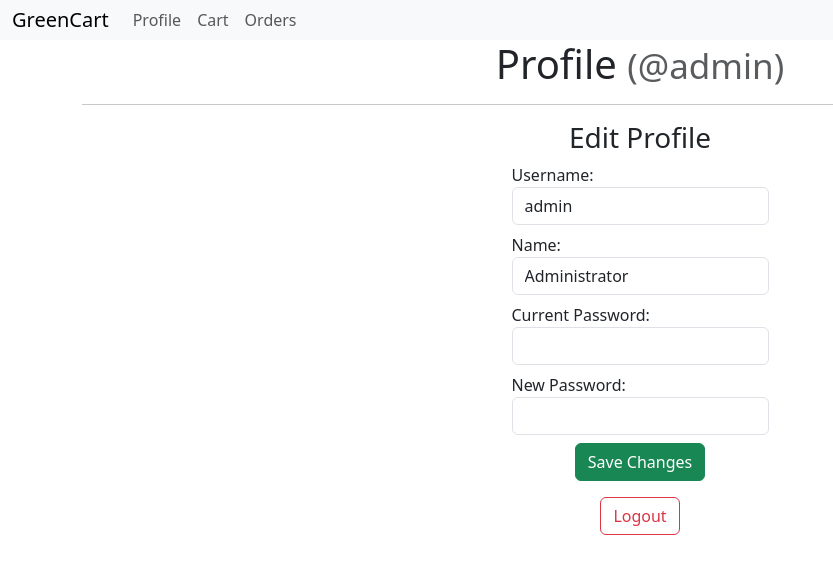
After one commit to Tabish112005/GreenCart-ShoppingWebApp, a Flask app: page /profile in a window 1280 px wide. The commit adds this page. Shown: the top 574 px of the page, without its empty margins (0-833 px from the left). Run offline with Flask 3, Linux system fonts and the light colour scheme; a user stored in the database is signed in; some libraries are stand-ins or nearby versions.

Commit message:
Added admin Page and fix password authentication with navbar issue

```diff
--- a/routes.py
+++ b/routes.py
@@ -1,12 +1,64 @@
-from flask import Flask, render_template, request, redirect, url_for, flash
+from functools import wraps
+from flask import Flask, render_template, request, redirect, url_for, flash, session
 
 from models import db, User, Product, Category, Cart, Order
 
 from app import app
+def auth_required(func):
+    @wraps(func)
+    def inner(*args, **kwargs):
+        if 'user_id' not in session:
+            flash('Please log in to access this page.')
+            return redirect(url_for('login'))
+        return func(*args, **kwargs)
+    return inner
 
 @app.route('/')
+@auth_required
 def index():
-    return render_template('index.html')
+    user = User.query.get(session['user_id'])
+    if user.is_admin:
+        return redirect(url_for('admin'))
+    else:
+        return render_template('index.html', user=User.query.get(session['user_id']))
+
+@app.route('/admin')
+@auth_required
+def admin():
+    user = User.query.get(session['user_id'])
+    if not user.is_admin:
+        flash('Access denied.')
+        return redirect(url_for('index'))
+    return render_template('admin.html', user=user)
+
+@app.route('/profile')
+@auth_required
+def profile():
+    return render_template('profile.html', user=User.query.get(session['user_id']))
+
+@app.route('/profile', methods=['POST'])
+@auth_required
+def profile_post():
+    user = User.query.get(session['user_id'])
+    username = request.form.get('username')
+    name = request.form.get('name')
+    password = request.form.get('password')
+    cpassword = request.form.get('cpassword')
+    if username == '' or name == '' or password == '' or cpassword == '':
+        flash('Username and password are required.')
+        return redirect(url_for('profile'))
+    if not user.check_password(cpassword):
+        flash('Incorrect current password.')
+        return redirect(url_for('profile'))
+    if User.query.filter(User.username==username, User.id!=user.id).first():
+        flash('Username already taken. Please choose another.')
+        return redirect(url_for('profile'))
+    user.username = username
+    user.name = name
+    user.password = password
+    db.session.commit()
+    flash('Profile updated successfully.')
+    return redirect(url_for('profile'))
 
 @app.route('/login')
 def login():
@@ -26,6 +78,8 @@ def login_post():
     if not user.check_password(password):
         flash('Incorrect password.')
         return redirect(url_for('login'))
+    # login successful
+    session['user_id'] = user.id
     return redirect(url_for('index'))
 
 @app.route('/register')
@@ -48,3 +102,23 @@ def register_post():
     db.session.commit()
     flash('Registration successful. Please log in.')
     return redirect(url_for('login'))
+
+@app.route('/logout')
+def logout():
+    session.pop('user_id', None)
+    return redirect(url_for('login'))
+
+@app.route('/cart')
+@auth_required
+def cart():
+    return ""
+
+@app.route('/orders')
+@auth_required
+def orders():
+    return ""
+
+@app.route('/category/add')
+@auth_required
+def add_category():
+    return ""
--- a/templates/index.html
+++ b/templates/index.html
@@ -5,5 +5,5 @@
 {% endblock %}
 
 {% block content %}
-Hello
+Hello {{user.name}}!
 {% endblock %}
--- a/templates/layout.html
+++ b/templates/layout.html
@@ -9,6 +9,7 @@
         {% endblock %}
     </title>
     <link href="https://cdn.jsdelivr.net/npm/bootstrap@5.3.8/dist/css/bootstrap.min.css" rel="stylesheet" integrity="sha384-sRIl4kxILFvY47J16cr9ZwB07vP4J8+LH7qKQnuqkuIAvNWLzeN8tE5YBujZqJLB" crossorigin="anonymous">
+    <link rel="stylesheet" href="https://cdnjs.cloudflare.com/ajax/libs/font-awesome/7.0.1/css/all.min.css">
     <style>
         body{
             margin: 0;
@@ -20,7 +21,7 @@
     <script defer src="https://cdn.jsdelivr.net/npm/bootstrap@5.3.8/dist/js/bootstrap.bundle.min.js" integrity="sha384-FKyoEForCGlyvwx9Hj09JcYn3nv7wiPVlz7YYwJrWVcXK/BmnVDxM+D2scQbITxI" crossorigin="anonymous"></script>
 </head>
 <body>
-{% include 'nav-auth.html' %}
+{% include 'nav.html' %}
 <!-- show flash error-->
 {% with messages = get_flashed_messages() %}
   {% if messages %}
--- /dev/null
+++ b/templates/nav.html
@@ -0,0 +1,38 @@
+<nav class="navbar navbar-expand-lg bg-body-tertiary">
+  <div class="container-fluid">
+    <a class="navbar-brand" href="/">GreenCart</a>
+    <button class="navbar-toggler" type="button" data-bs-toggle="collapse" data-bs-target="#navbarNavAltMarkup" aria-controls="navbarNavAltMarkup" aria-expanded="false" aria-label="Toggle navigation">
+      <span class="navbar-toggler-icon"></span>
+    </button>
+    <div class="collapse navbar-collapse" id="navbarNav">
+      <ul class="navbar-nav">
+        <! -- render auth links if not looged in, else normal links -->
+        {% if user %}
+        <li class="nav-item">
+          <a class="nav-link" href="{{url_for('profile')}}">Profile</a>
+        </li>
+        <li class="nav-item">
+          <a href="{{url_for('cart')}}" class="nav-link">Cart</a>
+        </li>
+        <li class="nav-item">
+          <a href="{{url_for('orders')}}" class="nav-link">Orders</a>
+        </li>
+        {% else %}
+        <li class="navitem">
+          <a class="nav-link active" href="{{url_for('login')}}">Login</a>
+        </li>
+        <li class="nav-item">
+          <a class="nav-link" href="{{url_for('register')}}">Register</a>
+        </li>
+        {% endif %}
+      </ul>
+    </div>
+  </div>
+</nav>
+
+<style>
+    .navbar{
+        width: 100%;
+        padding: 0;
+    }
+</style>
--- /dev/null
+++ b/templates/profile.html
@@ -0,0 +1,39 @@
+{% extends 'layout.html' %}
+
+{% block content %}
+    <h1>Profile
+        <small class="text-muted">(@{{user.username}})</small>
+    </h1>
+    <hr>
+    <h3>Edit Profile</h3>
+    <form method="post">
+        <label for="username" class="form-label">Username:
+            <input type="text" name="username" id="username" class="form-control" required value="{{user.username}}">
+        </label>
+        <label for="name" class="form-label">Name:
+            <input type="text" name="name" id="name" class="form-control" required value="{{user.name}}">
+        </label>
+        <label for="cpassword" class="form-label">Current Password:
+            <input type="password" name="cpassword" id="cpassword" class="form-control" required >
+        </label>
+        <label for="password" class="form-label">New Password:
+            <input type="password" name="password" id="password" class="form-control" required >
+        </label>
+        <input type="submit" value="Save Changes" class="btn btn-success">
+        <a href="{{url_for('logout')}}" class="btn btn-outline-danger text-center mt-3">Logout</a>
+    </form>
+{% endblock %}
+
+{% block styles %}
+<style>
+    form {
+        display: flex;
+        flex-direction: column;
+        align-items: center;
+    }
+
+    h1,h2,h3 {
+        text-align: center;
+    }
+</style>
+{% endblock %}
```
Also changed, not shown: models.py (+7 -0 lines), templates/admin.html (added, +30 -0 lines), templates/nav-auth.html (deleted, +0 -21 lines), instance/db.sqlite3.
